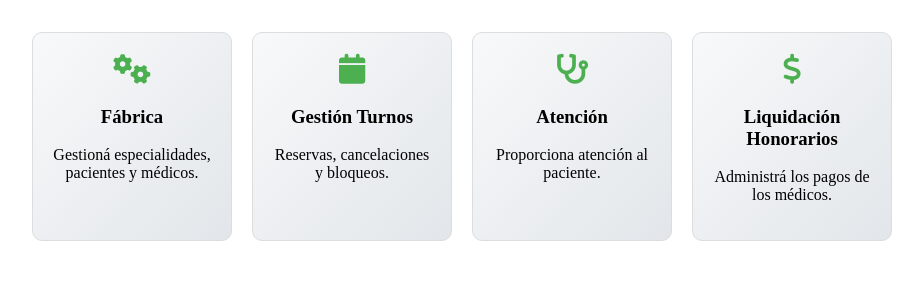
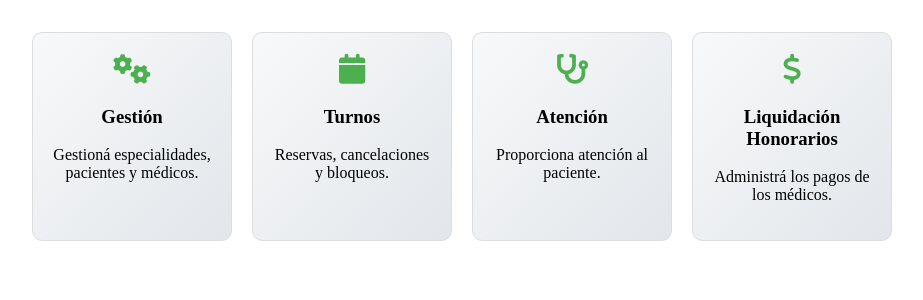
Before and after one commit to malenavero/gestion_turnos, a Django app: page /turnos/main/ in a window 1280 px wide. Shown: the part 336-636 px from the top of the page, without its empty margins (178-1101 px from the left). Run offline with Django 4.2, Linux system fonts and the light colour scheme.

Commit message:
cambio nombres tarjeta

```diff
--- a/turnos/templates/main.html
+++ b/turnos/templates/main.html
@@ -8,7 +8,7 @@
             <div class="card-icon">
                 <i class="fa fa-cogs" aria-hidden="true"></i>
             </div>
-            <h3>Fábrica</h3>
+            <h3>Gestión</h3>
             <p>Gestioná especialidades, pacientes y médicos.</p>
         </div>
 
@@ -16,7 +16,7 @@
             <div class="card-icon">
                 <i class="fa fa-calendar" aria-hidden="true"></i>
             </div>
-            <h3>Gestión Turnos</h3>
+            <h3>Turnos</h3>
             <p>Reservas, cancelaciones y bloqueos.</p>
         </div>
 
```
